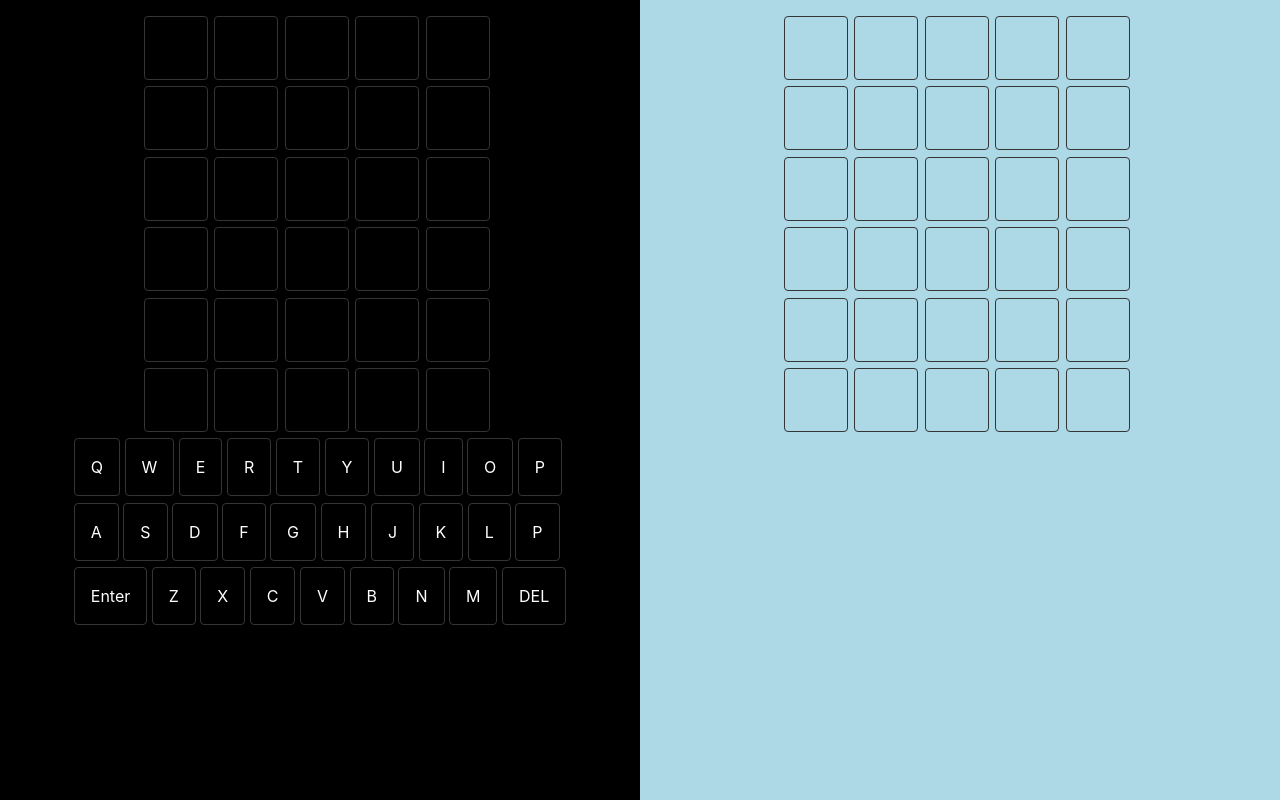
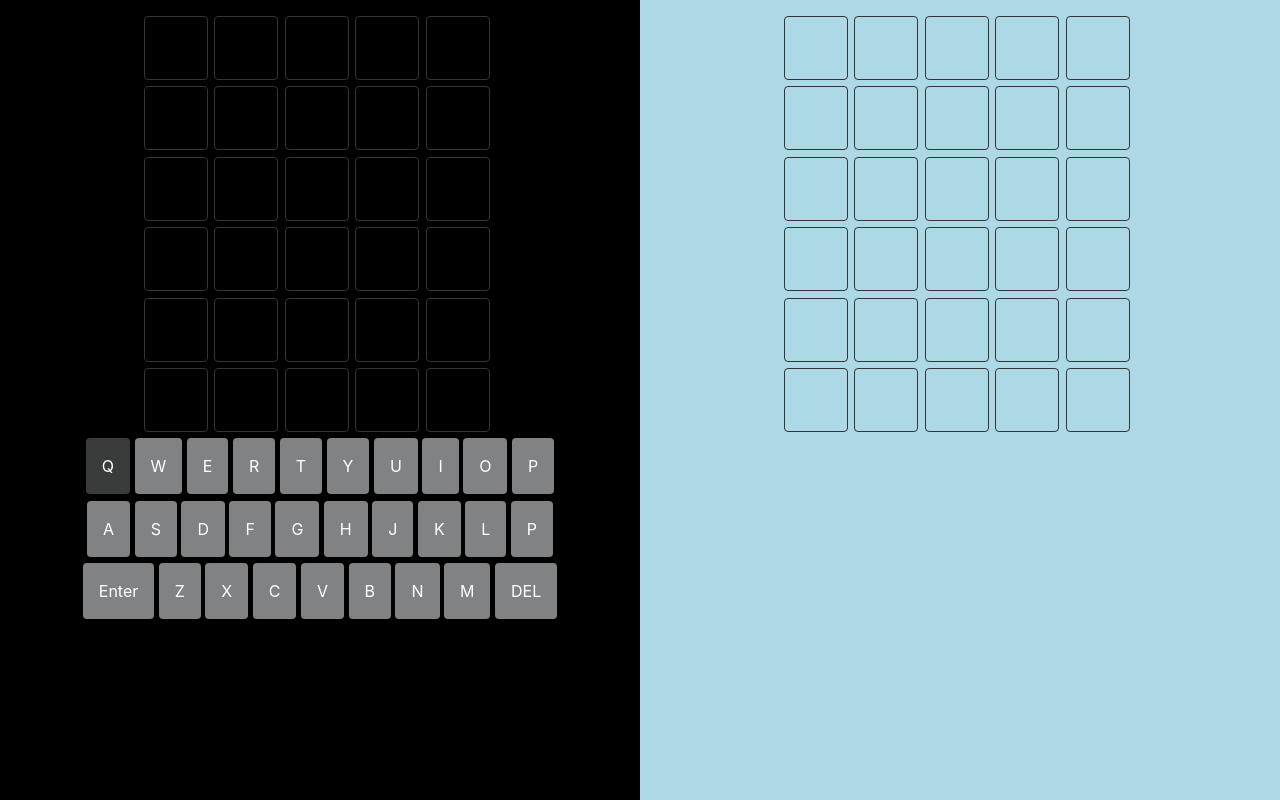
Before and after one commit to witseie-elen4010/2022-group-lab-015, a website: page views/gameplay/multiplayer.html in a window 1280 px wide. Drawn offline with nearby package versions, Linux system fonts and the light colour scheme; files that its build step writes are made by us from their sources; files whose address does not match are found by name.

Commit message:
Added reflections on keyboard according to placement

```diff
--- a/public/css/MultiplayerGameBoard.css
+++ b/public/css/MultiplayerGameBoard.css
@@ -56,25 +56,46 @@
 }
 
 .keyboard {
-    display: grid;
     width: 100%;
     padding-bottom: 1em;
-    justify-content: center;
 }
 
 .keyboard-container {
     width: 100%;
+    display: flex;
     flex-direction: column;
     align-items: center;
 }
 
 .keyboard button {
-    background-color: #000;
-    color: #fff;
+    background-color: hsl(
+       var(--hue, 200),
+       var(--saturation, 1%),
+       var(--lightness,51%));
+    border: 1px;
+    color: white;
     outline: none;
-    border: 1px solid #353535;
+    border-radius: 0.25;
     padding: 1em;
+    align-items: center;
     cursor: pointer;
     margin-bottom: 0.4em;
     border-radius: 4px;
 }
+
+/*Reflections on keyboard according to placements*/
+.keyboard button.wrong {
+    --lightness: 23%;
+}
+
+.keyboard button.wrong-location {
+--hue: 49;
+--saturation: 51%;
+--lightness:47%;
+}
+
+.keyboard button.correct {
+    --hue: 115;
+    --saturation: 29%;
+    --lightness:43%;
+}
--- a/views/gameplay/multiplayer.html
+++ b/views/gameplay/multiplayer.html
@@ -68,40 +68,42 @@
                                 </div>
                             </div>
                             <div class ="keyboard" id = "keyboard">
-                                <div>
-                                    <button value ="Q" id = "Q" class = "key ">Q</button>
-                                    <button value ="W" id = "W" class = "key ">W</button>
-                                    <button value ="E" id = "E" class = "key ">E</button>
-                                    <button value ="R" id = "R" class = "key ">R</button>
-                                    <button value ="T" id = "T" class = "key ">T</button>
-                                    <button value ="Y" id = "Y" class = "key ">Y</button>
-                                    <button value ="U" id = "U" class = "key ">U</button>
-                                    <button value ="I" id = "I" class = "key ">I</button>
-                                    <button value ="O" id = "O" class = "key ">O</button>
-                                    <button value ="P" id = "P" class = "key ">P</button>
-                                </div>
-                                <div>
-                                    <button value ="A" id = "A" class = "key ">A</button>
-                                    <button value ="S" id = "S" class = "key ">S</button>
-                                    <button value ="D" id = "D" class = "key ">D</button>
-                                    <button value ="F" id = "F" class = "key ">F</button>
-                                    <button value ="G" id = "G" class = "key ">G</button>
-                                    <button value ="H" id = "H" class = "key ">H</button>
-                                    <button value ="J" id = "J" class = "key ">J</button>
-                                    <button value ="K" id = "K" class = "key ">K</button>
-                                    <button value ="L" id = "L" class = "key ">L</button>
-                                    <button value ="P" id = "P" class = "key ">P</button>
-                                </div>
-                                <div>
-                                    <button value ="Enter" id = "Enter" class = "key ">Enter</button>
-                                    <button value ="Z" id = "Z" class = "key ">Z</button>
-                                    <button value ="X" id = "X" class = "key ">X</button>
-                                    <button value ="C" id = "C" class = "key ">C</button>
-                                    <button value ="V" id = "V" class = "key ">V</button>
-                                    <button value ="B" id = "B" class = "key ">B</button>
-                                    <button value ="N" id = "N" class = "key ">N</button>
-                                    <button value ="M" id = "M" class = "key ">M</button>
-                                    <button value ="DEL" id = "DEL" class = "key ">DEL</button>
+                                <div class = "keyboard-container">
+                                    <div>
+                                        <button value ="Q" id = "Q" class = "key wrong">Q</button>
+                                        <button value ="W" id = "W" class = "key">W</button>
+                                        <button value ="E" id = "E" class = "key">E</button>
+                                        <button value ="R" id = "R" class = "key">R</button>
+                                        <button value ="T" id = "T" class = "key">T</button>
+                                        <button value ="Y" id = "Y" class = "key">Y</button>
+                                        <button value ="U" id = "U" class = "key">U</button>
+                                        <button value ="I" id = "I" class = "key">I</button>
+                                        <button value ="O" id = "O" class = "key">O</button>
+                                        <button value ="P" id = "P" class = "key">P</button>
+                                    </div>
+                                    <div>
+                                        <button data-key ="A" id = "A" class = "key">A</button>
+                                        <button value ="S" id = "S" class = "key">S</button>
+                                        <button value ="D" id = "D" class = "key">D</button>
+                                        <button value ="F" id = "F" class = "key">F</button>
+                                        <button value ="G" id = "G" class = "key">G</button>
+                                        <button value ="H" id = "H" class = "key">H</button>
+                                        <button value ="J" id = "J" class = "key">J</button>
+                                        <button value ="K" id = "K" class = "key">K</button>
+                                        <button value ="L" id = "L" class = "key">L</button>
+                                        <button value ="P" id = "P" class = "key">P</button>
+                                    </div>
+                                    <div>
+                                        <button value ="Enter" id = "Enter" class = "key">Enter</button>
+                                        <button value ="Z" id = "Z" class = "key">Z</button>
+                                        <button value ="X" id = "X" class = "key">X</button>
+                                        <button value ="C" id = "C" class = "key">C</button>
+                                        <button value ="V" id = "V" class = "key">V</button>
+                                        <button value ="B" id = "B" class = "key">B</button>
+                                        <button value ="N" id = "N" class = "key">N</button>
+                                        <button value ="M" id = "M" class = "key">M</button>
+                                        <button value ="DEL" id = "DEL" class = "key">DEL</button>
+                                    </div>
                                 </div>
                             </div>
                         </div>
```
